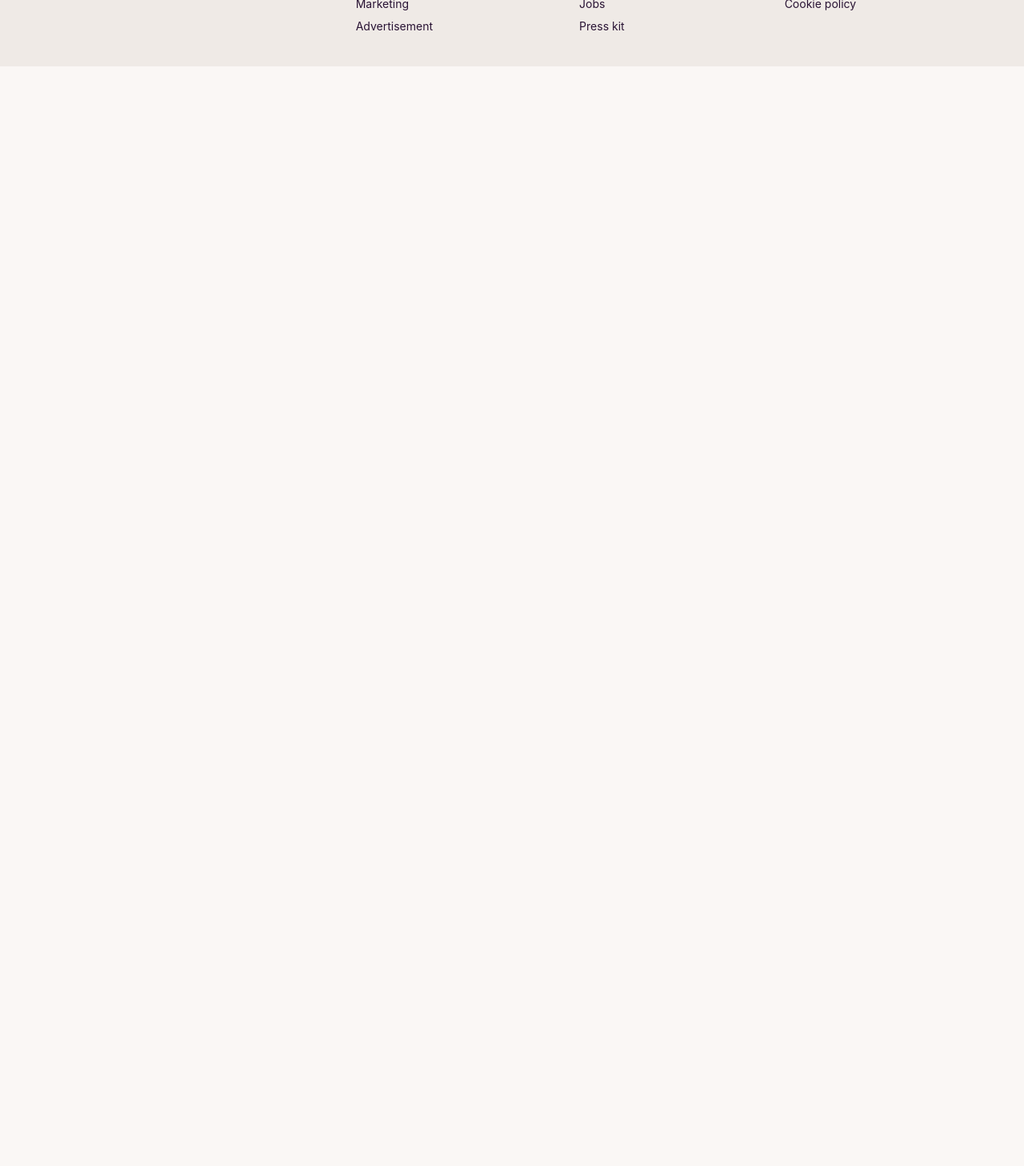
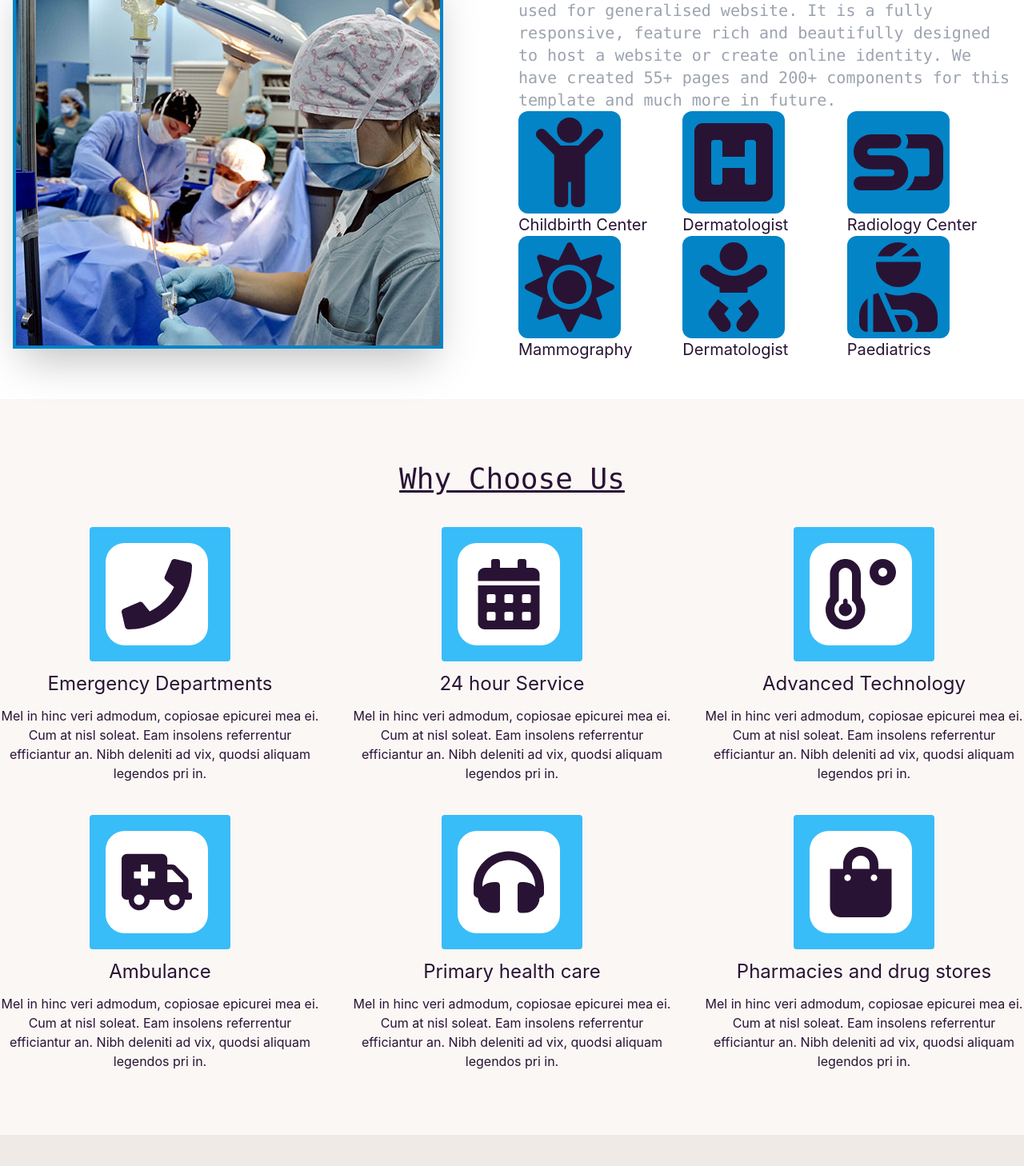
Before and after one commit to sorifulislamfahim/Midtro-Doctors-Client, a React (Create React App) app: page / in a window 1280 px wide. Shown: the part 2040-3498 px from the top of the page at 80% size. Before the commit the page ends 2123 px from the top, so only its background shows below. Built offline with nearby package versions, Linux system fonts and the light colour scheme; no server answers.

Commit message:
extra two part added in the home page

```diff
--- a/src/Pages/Home/Choose/Choose.js
+++ b/src/Pages/Home/Choose/Choose.js
@@ -1,9 +1,59 @@
 import React from 'react';
+import { FaPhone, FaCalendarAlt, FaShoppingBag, FaTemperatureLow, FaAmbulance, FaHeadphones} from 'react-icons/fa';
 
 const Choose = () => {
     return (
-        <div>
+        <div className='my-20'>
+            <h1 className='text-center underline font-mono text-4xl hover:text-orange-600'>Why Choose Us</h1>
+            <div className='grid grid-cols-3 gap-10 my-10'>
+                <div className='text-center'>
+                    <div className='bg-sky-400 p-5 w-44 mx-auto rounded items-center'>
+                        <FaPhone className='text-9xl bg-white rounded-3xl p-5 hover:bg-sky-400 hover:text-white'/>
+                    </div>
+                    <p className='text-2xl py-3'>Emergency Departments</p>
+                    <p>Mel in hinc veri admodum, copiosae epicurei mea ei. Cum at nisl soleat. Eam insolens referrentur efficiantur an. Nibh deleniti ad vix, quodsi aliquam legendos pri in.</p>
+                </div>
 
+                <div className='text-center'>
+                    <div className='bg-sky-400 p-5 w-44 mx-auto rounded items-center'>
+                        <FaCalendarAlt className='text-9xl bg-white rounded-3xl p-5 hover:bg-sky-400 hover:text-white'/>
+                    </div>
+                    <p className='text-2xl py-3'>24 hour Service</p>
+                    <p>Mel in hinc veri admodum, copiosae epicurei mea ei. Cum at nisl soleat. Eam insolens referrentur efficiantur an. Nibh deleniti ad vix, quodsi aliquam legendos pri in.</p>
+                </div>
+
+                <div className='text-center'>
+                    <div className='bg-sky-400 p-5 w-44 mx-auto rounded items-center'>
+                        <FaTemperatureLow className='text-9xl bg-white rounded-3xl p-5 hover:bg-sky-400 hover:text-white'/>
+                    </div>
+                    <p className='text-2xl py-3'>Advanced Technology</p>
+                    <p>Mel in hinc veri admodum, copiosae epicurei mea ei. Cum at nisl soleat. Eam insolens referrentur efficiantur an. Nibh deleniti ad vix, quodsi aliquam legendos pri in.</p>
+                </div>
+
+                <div className='text-center'>
+                    <div className='bg-sky-400 p-5 w-44 mx-auto rounded items-center'>
+                        <FaAmbulance className='text-9xl bg-white rounded-3xl p-5 hover:bg-sky-400 hover:text-white'/>
+                    </div>
+                    <p className='text-2xl py-3'>Ambulance</p>
+                    <p>Mel in hinc veri admodum, copiosae epicurei mea ei. Cum at nisl soleat. Eam insolens referrentur efficiantur an. Nibh deleniti ad vix, quodsi aliquam legendos pri in.</p>
+                </div>
+
+                <div className='text-center'>
+                    <div className='bg-sky-400 p-5 w-44 mx-auto rounded items-center'>
+                        <FaHeadphones className='text-9xl bg-white rounded-3xl p-5 hover:bg-sky-400 hover:text-white'/>
+                    </div>
+                    <p className='text-2xl py-3'>Primary health care</p>
+                    <p>Mel in hinc veri admodum, copiosae epicurei mea ei. Cum at nisl soleat. Eam insolens referrentur efficiantur an. Nibh deleniti ad vix, quodsi aliquam legendos pri in.</p>
+                </div>
+
+                <div className='text-center'>
+                    <div className='bg-sky-400 p-5 w-44 mx-auto rounded items-center'>
+                        <FaShoppingBag className='text-9xl bg-white rounded-3xl p-5 hover:bg-sky-400 hover:text-white'/>
+                    </div>
+                    <p className='text-2xl py-3'>Pharmacies and drug stores</p>
+                    <p>Mel in hinc veri admodum, copiosae epicurei mea ei. Cum at nisl soleat. Eam insolens referrentur efficiantur an. Nibh deleniti ad vix, quodsi aliquam legendos pri in.</p>
+                </div>
+            </div>
         </div>
     );
 };
--- a/src/Pages/Home/Home/Home.js
+++ b/src/Pages/Home/Home/Home.js
@@ -1,12 +1,16 @@
 import React from 'react';
 import Banar from '../Banar/Banar';
+import Choose from '../Choose/Choose';
 import Services from '../Services/Services';
+import Work from '../Work/Work';
 
 const Home = () => {
     return (
         <div>
             <Banar></Banar>
             <Services></Services>
+            <Work></Work>
+            <Choose></Choose>
         </div>
     );
 };
--- /dev/null
+++ b/src/Pages/Home/Work/Work.js
@@ -0,0 +1,49 @@
+import React from 'react';
+import image from '../../../assets/works/work1.jpg'
+import { FaHSquare, FaChild, FaSpeakerDeck, FaSun, FaBaby, FaUserInjured } from 'react-icons/fa';
+
+const Work = () => {
+    return (
+        <div className='my-10 bg-white py-8'>
+            <h2 className='text-2xl underline text-center text-sky-500 font-thin'>What We Do</h2>
+            <div className="hero">
+                <div className="hero-content flex-col lg:flex-row">
+                    <div className='w-1/2'>
+                        <img src={image} alt='' className="shadow-2xl  border-sky-600 border-4" />
+                    </div>
+                    <div className='w-1/2'>
+                        <p className="text-gray-400 font-mono text-xl">Klinik is a HTML5 & CSS3 responsive template created for clinic and hospital but also can be used for generalised website. It is a fully responsive, feature rich and beautifully designed to host a website or create online identity. We have created 55+ pages and 200+ components for this template and much more in future.</p>
+                        <div className='grid md:grid-cols-2 lg:grid-cols-3 '>
+                            <div>
+                                <FaChild  className='text-9xl bg-sky-600 rounded-xl p-2 hover:bg-orange-500'/>
+                                <p className='text-xl'>Childbirth Center</p>
+                            </div>
+                            <div>
+                                <FaHSquare className='text-9xl bg-sky-600 rounded-xl p-2 hover:bg-orange-500'/>
+                                <p className='text-xl'>Dermatologist</p>
+                            </div>
+                            <div>
+                                <FaSpeakerDeck className='text-9xl bg-sky-600 rounded-xl p-2 hover:bg-orange-500'/>
+                                <p className='text-xl'>Radiology Center</p>
+                            </div>
+                            <div>
+                                <FaSun className='text-9xl bg-sky-600 rounded-xl p-2 hover:bg-orange-500'/>
+                                <p className='text-xl'>Mammography</p>
+                            </div>
+                            <div>
+                                <FaBaby className='text-9xl bg-sky-600 rounded-xl p-2 hover:bg-orange-500'/>
+                                <p className='text-xl'>Dermatologist</p>
+                            </div>
+                            <div>
+                                <FaUserInjured className='text-9xl bg-sky-600 rounded-xl p-2 hover:bg-orange-500'/>
+                                <p className='text-xl'>Paediatrics</p>
+                            </div>
+                        </div>
+                    </div>
+                </div>
+            </div>
+        </div>
+    );
+};
+
+export default Work;
```
Also changed, not shown: src/assets/works/work1.jpg (added).
